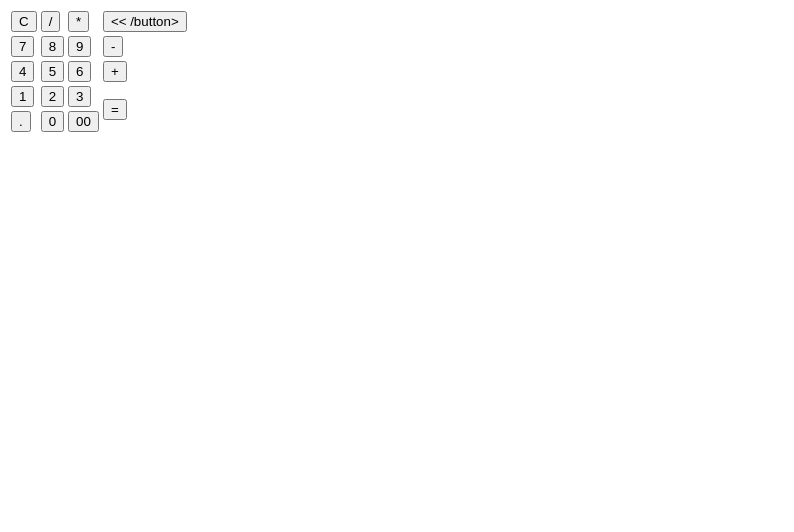
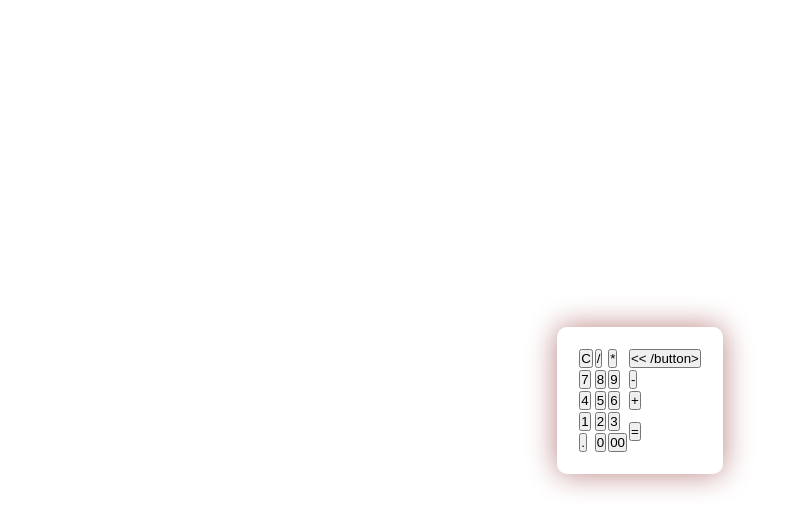
Before and after one commit to albecabrera/Bootstrap, a plain HTML site: page Apps-123/JSApps/1 Calculadora/index.html in a window 1280 px wide. Shown: the whole page, without its empty margins (0-794 px from the left). Drawn offline with nearby package versions, Linux system fonts and the light colour scheme; files that its build step writes are made by us from their sources.

Commit message:
actualizado 6 de marzo

```diff
--- a/Apps-123/JSApps/1 Calculadora/css/style.scss
+++ b/Apps-123/JSApps/1 Calculadora/css/style.scss
@@ -0,0 +1,32 @@
+*{
+    padding: 0;
+    margin: 0;
+    box-sizing: border-box;
+    font-family: sans-serif;
+}
+
+body{
+    background-color: linear-gradient(45deg, #f06291, #fffde7);
+}
+
+.container{
+    height: 100vh;
+    width: 100vw;
+    display: flex;
+    align-items: center;
+    justify-content: center;
+    flex-wrap: wrap;
+}
+
+.calculator{
+    position: relative;
+    height: auto;
+    width: auto;
+    padding: 20px;
+    border-radius: 10px;
+    box-shadow: 0 0 30px rgb(187, 130, 130);
+    background-color: #fff;
+    #display{
+        color: #0a1e23;
+    }
+}
--- a/Apps-123/JSApps/1 Calculadora/index.html
+++ b/Apps-123/JSApps/1 Calculadora/index.html
@@ -5,7 +5,8 @@
         <meta charset="UTF-8">
         <meta name="viewport" content="width=device-width, initial-scale=1.0">
         <title>Calculadora</title>
-        <link rel="stylesheet" href="css/style.css">
+        <link rel="stylesheet" href="./css/style.css">
+
 
 </head>
 
@@ -78,7 +79,7 @@
                                                         <td><button class="btn-operator" id="3">
                                                                         3</button>
                                                         </td>
-                                                        <td rowspan="2"><button class="btn-equal">=</button>
+                                                        <td rowspan="2"><button class="btn-equal" id="equal">=</button>
                                                         </td>
                                                 </tr>
                                                 <tr>
--- a/Apps-123/JSApps/1 Calculadora/script.js
+++ b/Apps-123/JSApps/1 Calculadora/script.js
@@ -11,6 +11,13 @@ display.innerText=string.substr(0,string.lenght-1);
 
 } else if(display.innertext !=""&& item.id=="equal"){
     display.innerText = eval(display.innerText);
+} else if(display.innerText== "" && item.id=="equal"){
+    display.innerText = "Null";
+setTimeout(() => (display.innerText = ""),2000);
+} else{
+    display.innerText += item.id;
+
 }
-    }
-})
+
+    };
+});
```
